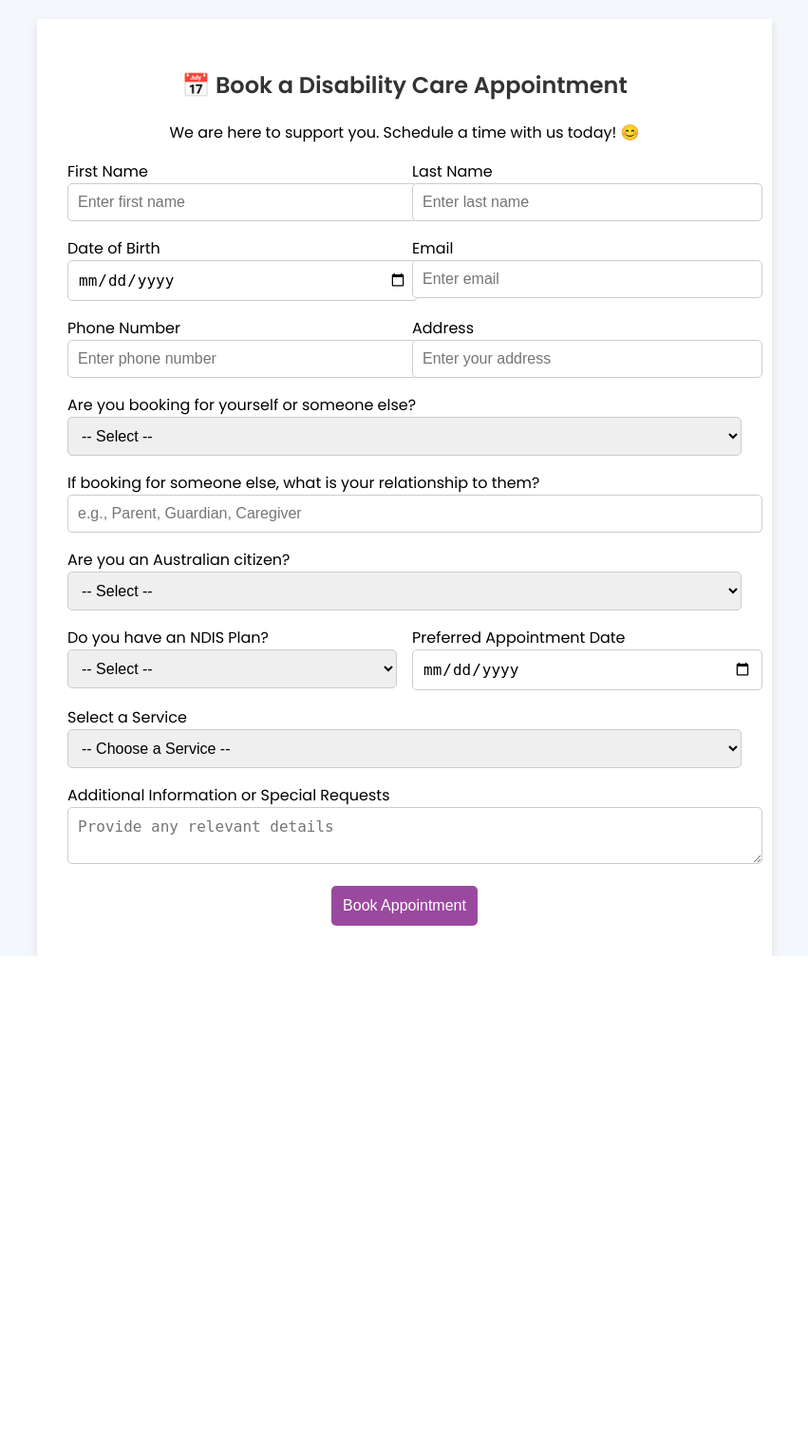
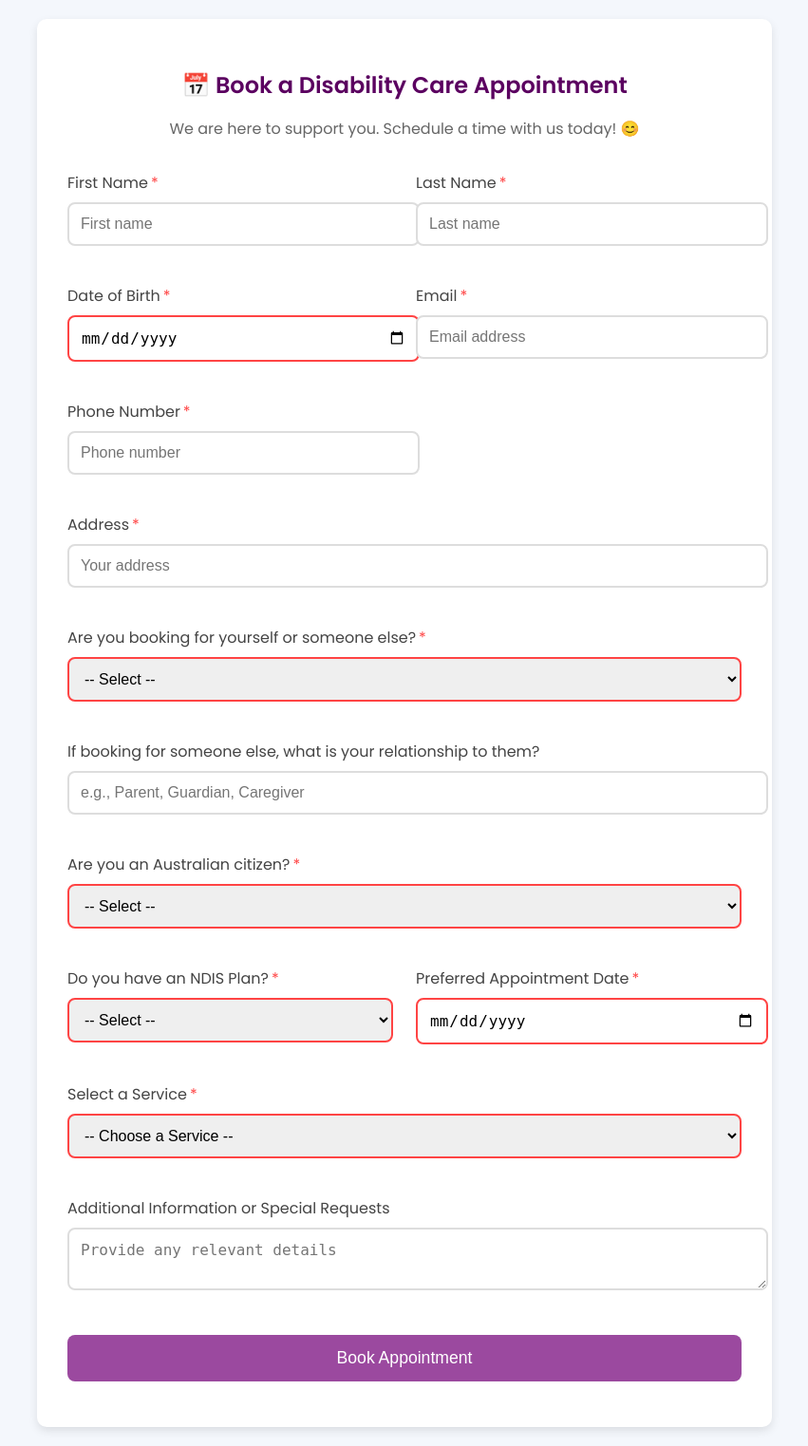
Before and after one commit to Daniel-Kenan/illaware, a Flask app: page /book-appointment in a window 1280 px wide. Shown: the whole page at 95% size, without its empty margins (214-1065 px from the left). Before the commit the page ends 1007 px from the top, so only its background shows below. Run offline with Flask 2, Linux system fonts and the light colour scheme; some libraries are stand-ins or nearby versions.

Commit message:
added appointment form

```diff
--- a/templates/Appointment.html
+++ b/templates/Appointment.html
@@ -2,73 +2,154 @@
 <html lang="en">
 <head>
     <meta charset="UTF-8">
-    <meta name="viewport" content="width=device-width, initial-scale=1.0">
+    <meta name="viewport" content="width=device-width, initial-scale=1.0, shrink-to-fit=no">
     <title>Book a Disability Care Appointment</title>
-    <link rel="stylesheet" href="styles.css">
     <link rel="preconnect" href="https://fonts.googleapis.com">
     <link rel="preconnect" href="https://fonts.gstatic.com" crossorigin>
     <link href="https://fonts.googleapis.com/css2?family=Poppins:wght@300;400;600&display=swap" rel="stylesheet">
-    <script src="https://kit.fontawesome.com/a076d05399.js" crossorigin="anonymous"></script>
     <style>
+        /* General Styles */
         body {
             font-family: 'Poppins', sans-serif;
             background-color: #f4f7fc;
+            margin: 0;
+            padding: 20px;
             display: flex;
             justify-content: center;
             align-items: center;
-            height: 100%;
-            margin: 0;
+            min-height: 100vh;
         }
+
         .appointment-container {
-            margin-top: 20px;
             background: #fff;
-            padding: 2rem 2rem;
-            /* border-radius: 10px; */
+            padding: 2rem;
+            border-radius: 10px;
             box-shadow: 0px 4px 10px rgba(0, 0, 0, 0.1);
             max-width: 710px;
             width: 100%;
+        }
+
+        .appointment-header {
+            margin-bottom: 2rem;
             text-align: center;
         }
+
         .appointment-header h2 {
-            color: #333;
+            color: #5b0060;
             font-weight: 600;
+            margin-bottom: 0.5rem;
         }
+
+        .appointment-header p {
+            color: #666;
+            margin-bottom: 2rem;
+        }
+
         .appointment-form {
             display: grid;
             grid-template-columns: 1fr 1fr;
-            gap: 1rem;
+            gap: 1.5rem;
         }
+
+        .form-group {
+            margin-bottom: 1rem;
+        }
+
+        label {
+            font-weight: 500;
+            display: block;
+            margin-bottom: 0.5rem;
+            color: #444;
+            text-align: left;
+        }
+
+        input, select, textarea {
+            width: 100%;
+            padding: 12px;
+            border: 2px solid #ddd;
+            border-radius: 8px;
+            font-size: 1rem;
+            transition: border-color 0.3s ease;
+        }
+
+        input:focus, select:focus, textarea:focus {
+            border-color: #9b499f;
+            outline: none;
+            box-shadow: 0 0 0 3px rgba(155, 73, 159, 0.1);
+        }
+
         .full-width {
             grid-column: span 2;
         }
-        label {
-            font-weight: 500;
-            text-align: left;
-            display: block;
-        }
-        input, select, textarea {
-            width: 100%;
-            padding: 10px;
-            border: 1px solid #ccc;
-            border-radius: 5px;
-            font-size: 1rem;
-        }
+
         .submit-btn {
             background-color: #9b499f;
             color: white;
             border: none;
-            padding: 12px;
-            border-radius: 5px;
-            font-size: 1rem;
+            padding: 14px 24px;
+            border-radius: 8px;
+            font-size: 1.1rem;
             cursor: pointer;
-            transition: background 0.3s ease;
+            transition: all 0.3s ease;
+            width: 100%;
         }
-        input:focus, select:focus, textarea:focus {
-            border-color: #5b0060;
-            outline: none;
-        }
+
         .submit-btn:hover {
             background-color: #7e3781;
+            transform: translateY(-1px);
+        }
+
+        /* Validation Styles */
+        input:invalid:not(:placeholder-shown),
+        select:invalid:not(:placeholder-shown) {
+            border-color: #ff4444;
+        }
+
+        input:valid:not(:placeholder-shown),
+        select:valid:not(:placeholder-shown) {
+            border-color: #4CAF50;
+        }
+
+        /* Accessibility Improvements */
+        input:focus, select:focus, textarea:focus {
+            position: relative;
+            z-index: 1;
+        }
+
+        .required::after {
+            content: "*";
+            color: #ff4444;
+            margin-left: 3px;
+        }
+
+        /* Mobile Responsiveness */
+        @media (max-width: 768px) {
+            .appointment-container {
+                padding: 1.5rem;
+                margin-top: 10px;
+            }
+
+            .appointment-form {
+                grid-template-columns: 1fr;
+            }
+
+            .full-width {
+                grid-column: span 1;
+            }
+
+            label {
+                font-size: 0.9rem;
+            }
+
+            input, select, textarea {
+                padding: 10px;
+                font-size: 0.9rem;
+            }
+
+            .submit-btn {
+                padding: 12px 20px;
+                font-size: 1rem;
+            }
         }
     </style>
 </head>
@@ -79,64 +160,64 @@
             <p>We are here to support you. Schedule a time with us today! 😊</p>
         </div>
         <form class="appointment-form">
-            <div>
-                <label for="first-name">First Name</label>
-                <input type="text" id="first-name" name="first-name" placeholder="Enter first name" required>
+            <div class="form-group">
+                <label for="first-name" class="required">First Name</label>
+                <input type="text" id="first-name" name="first-name" placeholder="First name" required>
             </div>
-            <div>
-                <label for="last-name">Last Name</label>
-                <input type="text" id="last-name" name="last-name" placeholder="Enter last name" required>
+            <div class="form-group">
+                <label for="last-name" class="required">Last Name</label>
+                <input type="text" id="last-name" name="last-name" placeholder="Last name" required>
             </div>
-            <div>
-                <label for="dob">Date of Birth</label>
+            <div class="form-group">
+                <label for="dob" class="required">Date of Birth</label>
                 <input type="date" id="dob" name="dob" required>
             </div>
-            <div>
-                <label for="email">Email</label>
-                <input type="email" id="email" name="email" placeholder="Enter email" required>
+            <div class="form-group">
+                <label for="email" class="required">Email</label>
+                <input type="email" id="email" name="email" placeholder="Email address" required>
             </div>
-            <div>
-                <label for="phone">Phone Number</label>
-                <input type="tel" id="phone" name="phone" placeholder="Enter phone number" required>
+            <div class="form-group">
+                <label for="phone" class="required">Phone Number</label>
+                <input type="tel" id="phone" name="phone" placeholder="Phone number" required>
             </div>
-            <div>
-                <label for="address">Address</label>
-                <input type="text" id="address" name="address" placeholder="Enter your address" required>
+            <div class="form-group full-width">
+                <label for="address" class="required">Address</label>
+                <input type="text" id="address" name="address" placeholder="Your address" required>
             </div>
-            <div class="full-width">
-                <label for="appointment-for">Are you booking for yourself or someone else?</label>
+            <div class="form-group full-width">
+                <label for="appointment-for" class="required">Are you booking for yourself or someone else?</label>
                 <select id="appointment-for" name="appointment-for" required>
                     <option value="">-- Select --</option>
                     <option value="self">Myself</option>
                     <option value="someone-else">Someone Else</option>
                 </select>
             </div>
-            <div class="full-width">
+            <div class="form-group full-width">
                 <label for="relationship">If booking for someone else, what is your relationship to them?</label>
                 <input type="text" id="relationship" name="relationship" placeholder="e.g., Parent, Guardian, Caregiver">
             </div>
-            <div class="full-width">
-                <label for="citizenship">Are you an Australian citizen?</label>
+            <div class="form-group full-width">
+                <label for="citizenship" class="required">Are you an Australian citizen?</label>
                 <select id="citizenship" name="citizenship" required>
                     <option value="">-- Select --</option>
                     <option value="yes">Yes</option>
                     <option value="no">No</option>
                 </select>
             </div>
-            <div>
-                <label for="ndis">Do you have an NDIS Plan?</label>
+            <div class="form-group">
+                <label for="ndis" class="required">Do you have an NDIS Plan?</label>
                 <select id="ndis" name="ndis" required>
                     <option value="">-- Select --</option>
                     <option value="yes">Yes</option>
                     <option value="no">No</option>
                 </select>
             </div>
-            <div>
-                <label for="preferred-date">Preferred Appointment Date</label>
+            <div class="form-group">
+                <label for="preferred-date" class="required">Preferred Appointment Date</label>
                 <input type="date" id="preferred-date" name="preferred-date" required>
             </div>
-            <div class="full-width">
-                <label for="service">Select a Service</label>
+            <div class="form-group full-width">
+                <label for="service" class="required">Select a Service</label>
                 <select id="service" name="service" required>
                     <option value="">-- Choose a Service --</option>
                     <option value="therapy">Therapy & Behavioral Support</option>
@@ -147,11 +228,11 @@
                     <option value="wellness">Health & Wellness Programs</option>
                 </select>
             </div>
-            <div class="full-width">
+            <div class="form-group full-width">
                 <label for="message">Additional Information or Special Requests</label>
                 <textarea id="message" name="message" placeholder="Provide any relevant details"></textarea>
             </div>
-            <div class="full-width">
+            <div class="form-group full-width">
                 <button type="submit" class="submit-btn">Book Appointment</button>
             </div>
         </form>
```
Also changed, not shown: templates/Components/Navbar.html (line endings or trailing spaces).
